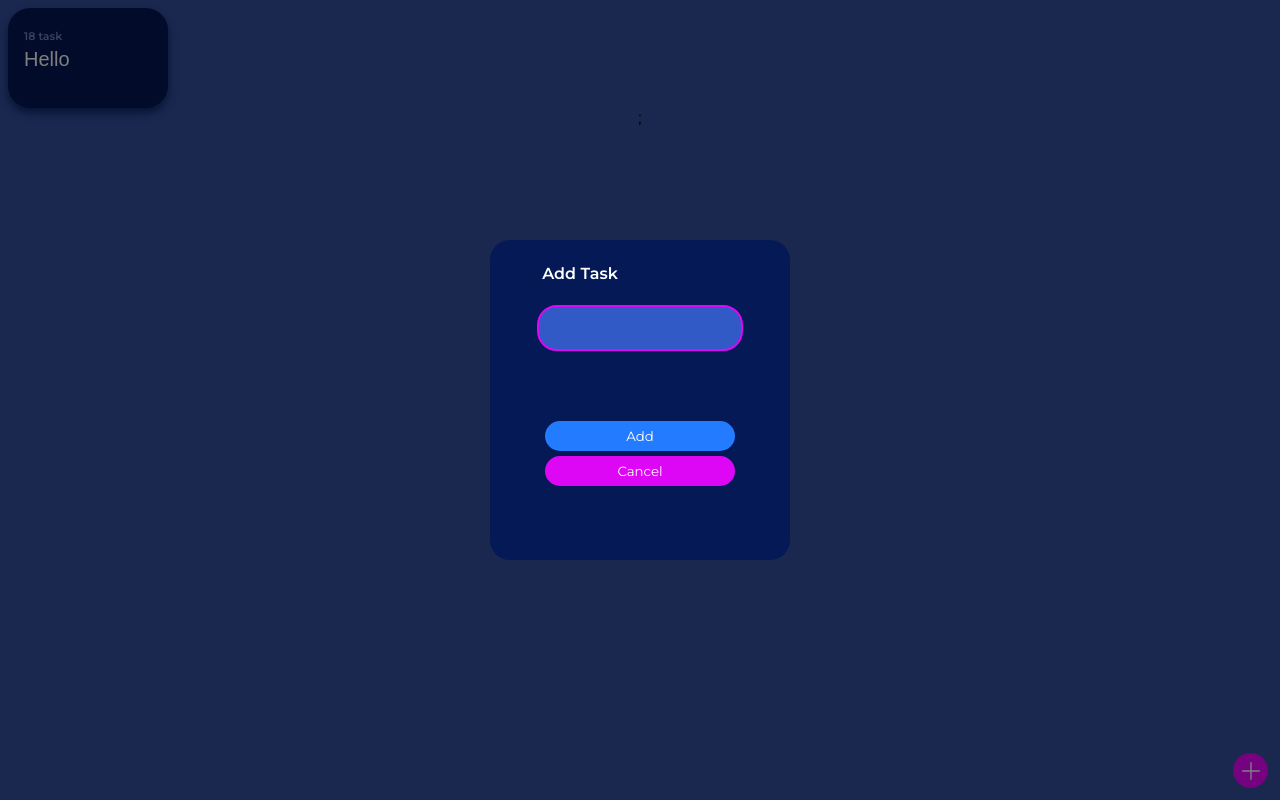
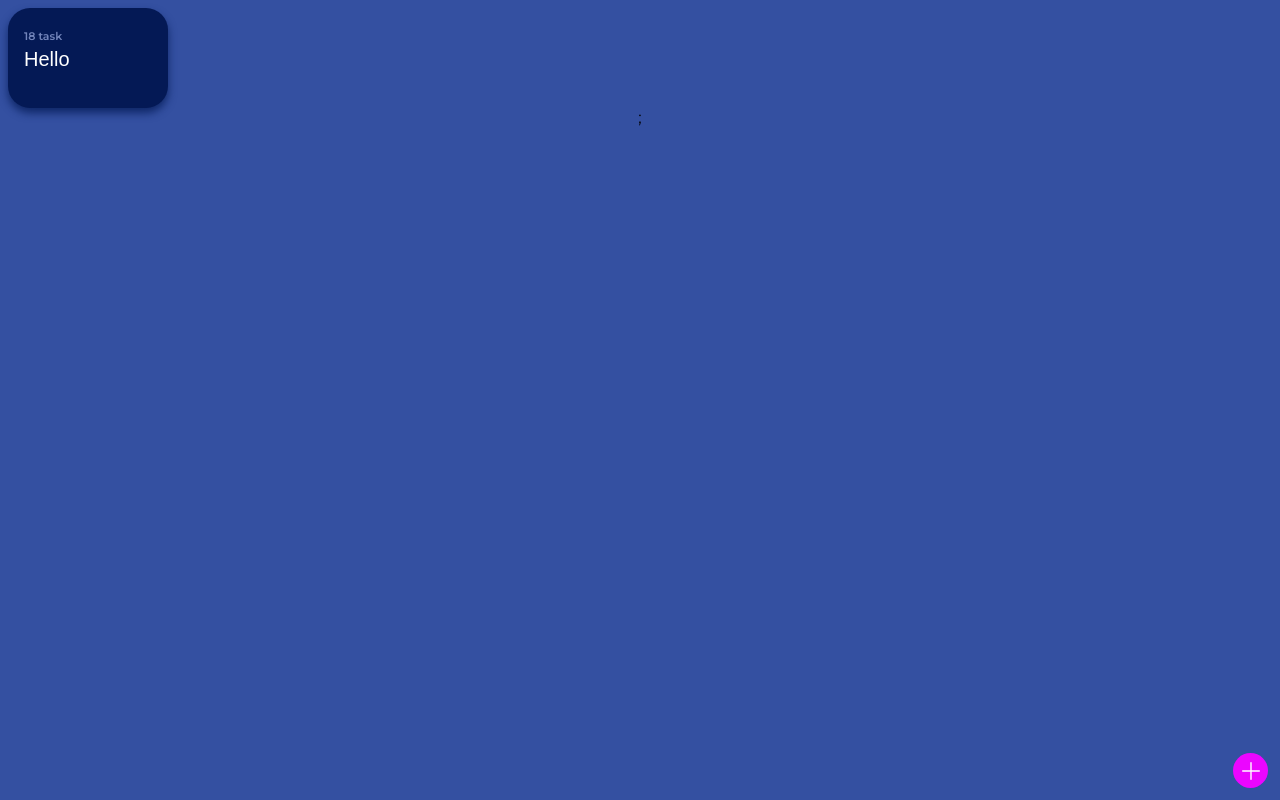
Before and after one commit to Bgomez718/To-Do-Mobile, a React (Create React App) app: page / in a window 1280 px wide. Built offline with nearby package versions, Linux system fonts and the light colour scheme.

Commit message:
Update Categories.jsx

```diff
--- a/src/Categories.jsx
+++ b/src/Categories.jsx
@@ -33,7 +33,7 @@ export default function Categories(props) {
         ;
       </div>
       <Button className="add" icon={<Icon />} onClick={ShowAddPage} />
-      {showCard && (
+      {!showCard && (
         <AddTaskPage
           onClick={ShowAddPage}
           onCancel={ShowAddPage}
```
